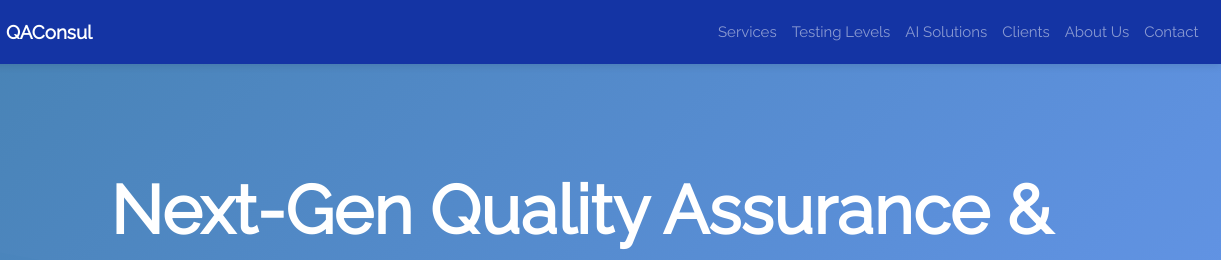
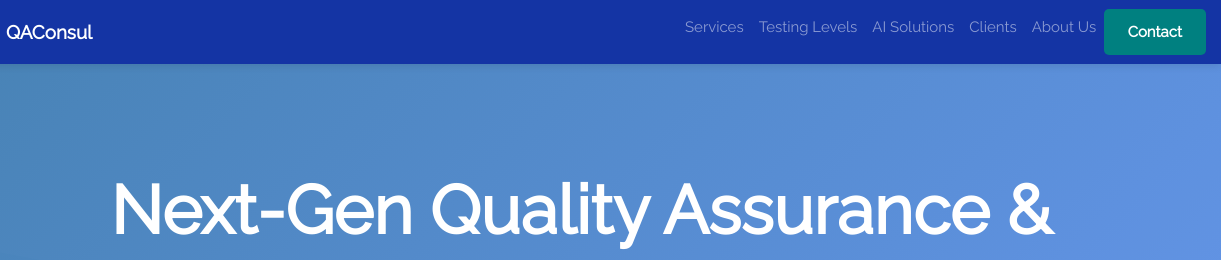
Before and after one commit to qaconsul/qaconsul.github.io, a plain HTML site: page index.html in a window 1280 px wide. Shown: the top 260 px of the page, 59-1280 px from the left. Drawn offline with nearby package versions, Linux system fonts and the light colour scheme.

Commit message:
Add styled contact link to navigation
Added a new contact link style for better visibility.

```diff
--- a/index.html
+++ b/index.html
@@ -168,6 +168,17 @@
       color: #25D366;
     }
 
+    .contact-link {
+      display: inline-block;
+      padding: 12px 24px;
+      background-color: #008080;
+      color: white;
+      text-decoration: none;
+      border-radius: 5px;
+      font-weight: 600;
+      transition: background-color 0.3s ease;
+    }
+
     .clients-section {
       background: #B6D0E2;
       padding: 60px 0;
@@ -265,7 +276,7 @@
           <a class="nav-link" href="#about">About Us</a>
         </li>
         <li class="nav-item">
-          <a class="nav-link" href="#contact">Contact</a>
+          <a class="contact-link" href="#contact">Contact</a>
         </li>
       </ul>
     </div>
```
